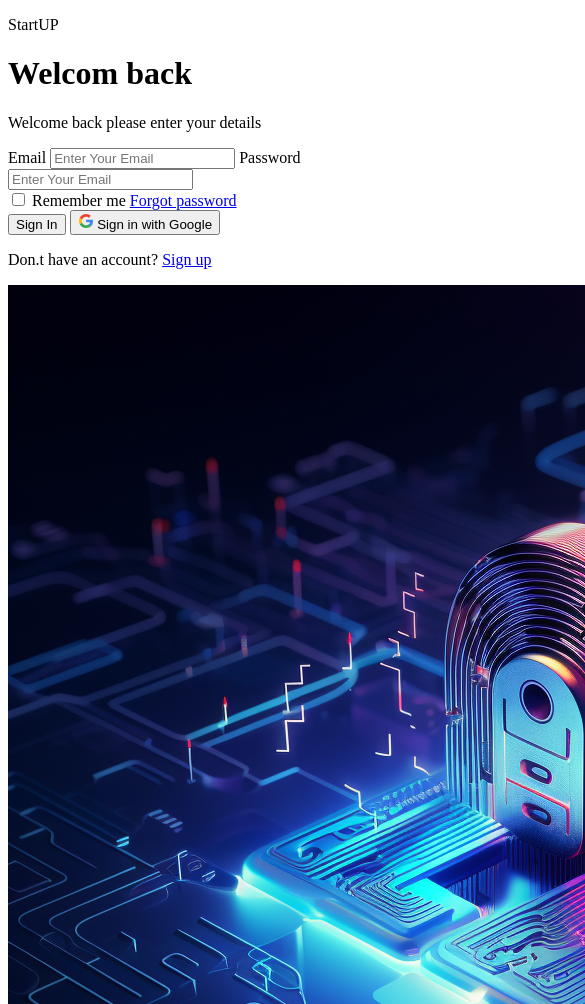
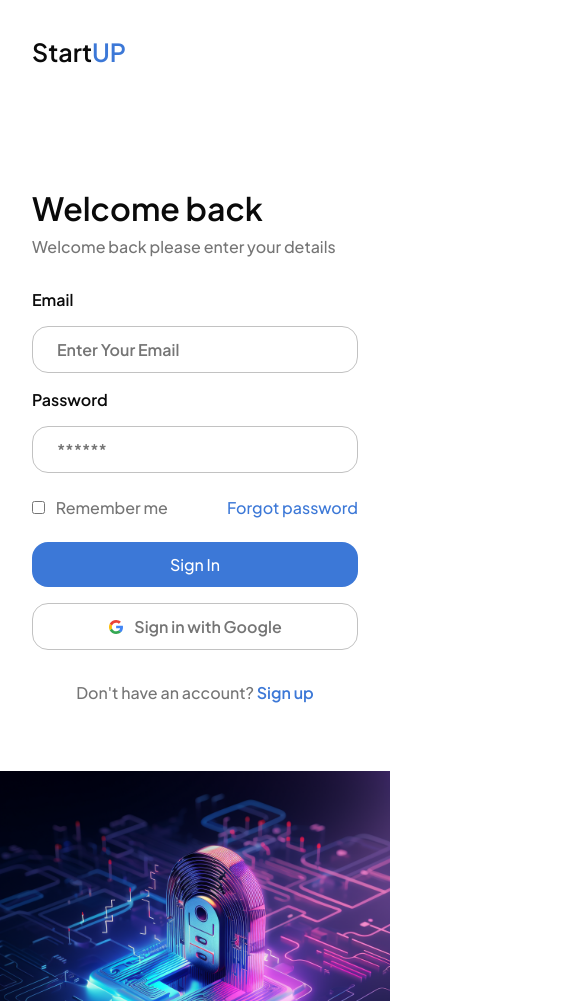
Before and after one commit to vctrhugoop/form-login-page, a plain HTML site: page index.html in a window 390 px wide. Shown: the top 1004 px of the page, 585 px wide, since content can reach past the window. Drawn offline with Linux system fonts and the light colour scheme.

Commit message:
feat: add responsive media querie 768px

```diff
--- a/index.html
+++ b/index.html
@@ -16,33 +16,35 @@
   </head>
   <body>
     <div class="container">
-      <header class="header-content">
+      <main class="main-content">
         <p class="logo">Start<span>UP</span></p>
-      </header>
-      <main class="main-content">
-        <h1 class="main-heading">Welcom back</h1>
+        <h1 class="main-heading">Welcome back</h1>
         <p class="main-text">Welcome back please enter your details</p>
         <form class="form-content">
-          <label for="email">Email</label>
-          <input id="email" type="email" placeholder="Enter Your Email" />
-          <label for="passwd">Password</label>
-          <input id="passwd" type="password" placeholder="Enter Your Email" />
+          <div class="login-wrapper">
+            <label for="email">Email</label>
+            <input id="email" type="email" placeholder="Enter Your Email" />
+            <label for="passwd">Password</label>
+            <input id="passwd" type="password" placeholder="******" />
+          </div>
           <div class="checkbox-forgotpasswd">
-            <input type="checkbox" id="checkbox" />
-            <label for="checkbox">Remember me</label>
+            <div class="checkbox-wrapper">
+              <input type="checkbox" id="checkbox" />
+              <label for="checkbox">Remember me</label>
+            </div>
             <a href="#">Forgot password</a>
           </div>
-          <button class="btn-signin">Sign In</button>
-          <button class="btn-google">
+          <button type="submit" class="btn-signin">Sign In</button>
+          <button type="submit" class="btn-google">
             <img src="./Assets/google-icon.svg" alt="Logo Google" />
             Sign in with Google
           </button>
         </form>
-        <p class="main-text">Don.t have an account? <a href="#">Sign up</a></p>
+        <p class="footer-text">
+          Don't have an account? <a href="#">Sign up</a>
+        </p>
       </main>
-      <div class="img-bg">
-        <img src="./Assets/img-bg.png" alt="Image Background" />
-      </div>
+      <div class="img-bg"></div>
     </div>
   </body>
 </html>
--- a/style.css
+++ b/style.css
@@ -0,0 +1,170 @@
+:root {
+  --main-color:hsl(217, 66%, 54%);
+  --text-color-600:hsl(0, 0%, 46%);
+  --text-color-900:hsl(0, 0%, 4%);
+  --border-color-400:#C2C2C2;
+
+  font-size: 62.5%;
+}
+
+* {
+  margin: 0;
+  padding: 0;
+  box-sizing: border-box ;
+  -webkit-font-smoothing: antialiased;
+  -moz-osx-font-smoothing: grayscale;
+}
+
+html,
+body,
+input,
+button {
+  font-family: "Plus Jakarta Sans", sans-serif;
+  font-size: 1.6rem;
+  color: var(--text-color-600);
+}
+
+body {
+  min-height: 100vh;
+}
+
+.main-content {
+  padding: 3.6rem 3.2rem;
+
+  display: flex;
+  flex-direction: column;
+}
+
+.logo {
+  font-size: 2.5rem;
+  font-weight: 600;
+  color: var(--text-color-900);
+
+  margin-bottom: 12rem;
+}
+
+.logo span {
+  color: var(--main-color);
+  font-weight: 600;
+}
+
+.main-heading {
+  color: var(--text-color-900);
+}
+
+.main-text {
+  margin: .8rem 0 3.2rem;
+}
+
+.form-content {
+  display: flex;
+  flex-direction: column;
+}
+
+.login-wrapper {
+  display: flex;
+  flex-direction: column;
+  gap: 1.6rem;
+}
+
+.login-wrapper label {
+  color: var(--text-color-900);
+  font-weight: 600;
+}
+
+.login-wrapper input {
+  padding: 1.2rem 2.4rem;
+
+  border-radius: 1.6rem;
+  border: 1px solid var(--border-color-400);
+
+  outline: none;
+}
+
+.login-wrapper input::placeholder {
+  color: var(--text-color-600);
+  font-weight: 600;
+}
+
+.checkbox-forgotpasswd {
+  margin-block: 2.4rem;
+
+  display: flex;
+  align-items: center;
+  justify-content: space-between;
+}
+
+.checkbox-forgotpasswd  a {
+  text-decoration: none;
+  color: var(--main-color);
+}
+
+.checkbox-wrapper label{
+  margin-left: .8rem;
+}
+
+.btn-signin {
+  padding: 1.2rem 5rem;
+
+  color: #FFF;
+
+  background-color: var(--main-color);
+
+  border: none;
+  border-radius: 1.6rem;
+
+  cursor: pointer;
+}
+
+.btn-google {
+  display: flex;
+  align-items: center;
+  justify-content: center;
+
+  margin: 1.6rem 0 3.2rem;
+  padding: 1.2rem 5rem;
+
+  font-weight: 600;
+
+  background-color: #FFF;
+  border: 1px solid var(--border-color-400);
+  border-radius: 1.6rem;
+
+  cursor: pointer;
+}
+
+.btn-google img {
+  margin-right: 1rem;
+}
+
+.footer-text {
+  text-align: center;
+  margin-bottom: 3.2rem;
+}
+
+.footer-text a {
+  text-decoration: none;
+
+  font-weight: 600;
+  color: var(--main-color);
+}
+
+
+.img-bg {
+ height: 23rem;
+ background: url(./Assets/img-bg.png) no-repeat center 10%/cover;
+}
+
+
+@media  screen and (min-width:768px) {
+  .container {
+    display: grid;
+    grid-template-columns: 1fr 1fr;
+  }
+
+  .img-bg {
+    width: 100%;
+    height: 100vh;
+    background: url(./Assets/img-bg.png) no-repeat center 100%/cover;
+   }
+}
```
